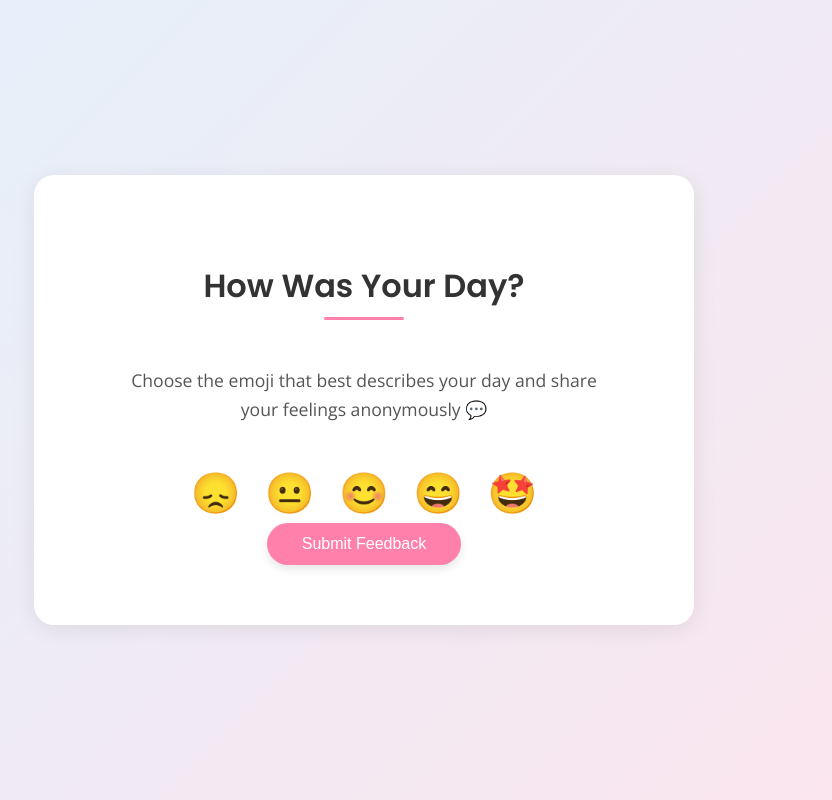
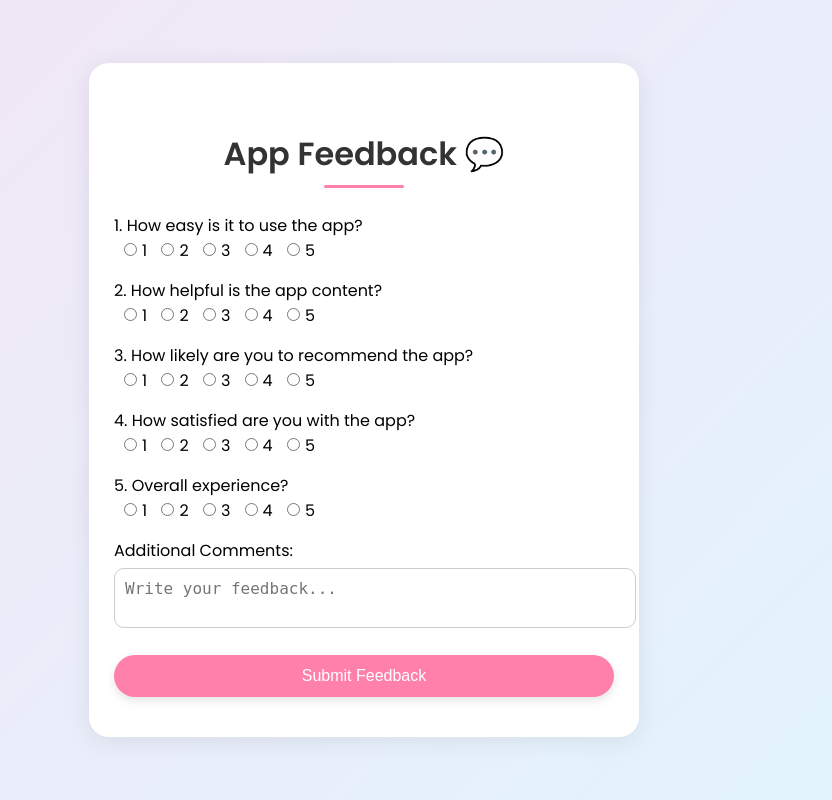
Before and after one commit to Vishva-Priya/SAFESPACE-FORUM-HACKFIT-, a PHP site: page /feedback.php in a window 1280 px wide. Shown: the whole page, without its empty margins (276-1108 px from the left). Run offline with PHP 8.4, Linux system fonts and the light colour scheme.

Commit message:
feedback added

```diff
--- a/articles.php
+++ b/articles.php
@@ -340,7 +340,7 @@
     <a class="navbar-brand" href="home.php">Home</a>
     <a class="navbar-brand" href="articles.php">Articles</a>
     <a class="navbar-brand" href="forum.php">Forum</a>
-    <a class="navbar-brand" href="#">Feedback & Contact</a>
+    <a class="navbar-brand" href="feedback.php">Feedback & Contact</a>
     <a class="navbar-brand" href="#">AI Assistance</a>
   </div>
 </nav>
@@ -412,7 +412,7 @@
         <li><a href="/privacy">Privacy & Safety</a></li>
         <li><a href="/terms">Terms of Use</a></li>
         <li><a href="/accessibility">Accessibility</a></li>
-        <li><a href="/feedback">Send Feedback</a></li>
+        <li><a href="feedback.php">Send Feedback</a></li>
       </ul>
     </div>
 
--- a/feedback.php
+++ b/feedback.php
@@ -4,39 +4,42 @@
 <head>
 <meta charset="UTF-8">
 <meta name="viewport" content="width=device-width, initial-scale=1.0">
-<title>AnonConnect Feedback</title>
-<link href="https://fonts.googleapis.com/css2?family=Poppins:wght@400;600&family=Open+Sans&display=swap" rel="stylesheet">
+<title>Feedback</title>
+<link href="https://fonts.googleapis.com/css2?family=Poppins:wght@400;600&display=swap" rel="stylesheet">
 <style>
   body {
+    margin:0;
     font-family:'Poppins',sans-serif;
-    background:linear-gradient(135deg,#e3f2fd,#fce4ec);
     display:flex;
     justify-content:center;
     align-items:center;
-    height:100vh;
-    margin:0;
+    min-height:100vh;
+    background:linear-gradient(135deg,#f3e5f5,#e1f5fe);
   }
+
   section {
     background:white;
-    padding:60px 30px;
+    padding:40px 25px;
     border-radius:20px;
     box-shadow:0 4px 25px rgba(0,0,0,0.08);
-    max-width:600px;
+    max-width:500px;
     width:90%;
-    text-align:center;
+    text-align:left;
     transition:transform 0.3s ease;
   }
-  section:hover {
-    transform:scale(1.01);
-  }
-  h2 {
+
+  section h2 {
     font-size:2rem;
     font-weight:600;
     color:#333;
     position:relative;
     display:inline-block;
+    text-align:center;
+    width:100%;
+    margin-bottom:20px;
   }
-  h2::after {
+
+  section h2::after {
     content:'';
     position:absolute;
     bottom:-10px;
@@ -47,86 +50,159 @@
     transform:translateX(-50%);
     border-radius:5px;
   }
-  p {
-    font-family:'Open Sans',sans-serif;
-    font-size:1.1rem;
-    color:#555;
-    margin:30px auto 40px;
-    line-height:1.6;
-    max-width:500px;
+
+  label {
+    display:block;
+    margin-top:15px;
+    font-weight:500;
   }
-  #emojis span {
-    cursor:pointer;
-    margin:0 10px;
-    font-size:2.5rem;
-    transition:transform 0.2s ease, filter 0.2s ease;
+
+  input[type=radio] {
+    margin-right:5px;
+    margin-left:10px;
   }
-  #emojis span:hover {
-    transform:scale(1.3);
-    filter:drop-shadow(0 0 8px #ff80ab);
+
+  textarea {
+    width:100%;
+    padding:10px;
+    margin-top:5px;
+    border-radius:10px;
+    border:1px solid #ccc;
+    font-size:1rem;
+    resize:none;
   }
+
   button {
+    width:100%;
+    margin-top:20px;
     background:#ff80ab;
     color:white;
     border:none;
-    padding:12px 35px;
+    padding:12px;
     border-radius:30px;
     font-size:1rem;
     cursor:pointer;
     box-shadow:0 4px 10px rgba(0,0,0,0.1);
     transition:0.3s;
   }
+
   button:hover {
-    transform:scale(1.05);
-    box-shadow:0 6px 15px rgba(0,0,0,0.15);
+    transform:scale(1.03);
   }
-  #thankyou {
+
+  #feedbackMessage {
     display:none;
-    margin-top:25px;
-    color:#333;
+    margin-top:15px;
     font-weight:500;
+    text-align:center;
+    padding:10px;
+    border-radius:10px;
+  }
+
+  #feedbackMessage.error {
+    background:#ffe0e0;
+    color:#d32f2f;
+  }
+
+  #feedbackMessage.success {
+    background:#e0ffe0;
+    color:#388e3c;
   }
 </style>
 </head>
-
 <body>
 
 <section>
-  <h2>How Was Your Day? </h2>
-  <p>Choose the emoji that best describes your day and share your feelings anonymously 💬</p>
+  <h2>App Feedback 💬</h2>
 
-  <div id="emojis">
-    <span onclick="selectEmoji(this)">😞</span>
-    <span onclick="selectEmoji(this)">😐</span>
-    <span onclick="selectEmoji(this)">😊</span>
-    <span onclick="selectEmoji(this)">😄</span>
-    <span onclick="selectEmoji(this)">🤩</span>
-  </div>
+  <form id="feedbackForm">
+    <!-- Question 1 -->
+    <label>1. How easy is it to use the app?</label>
+    <div>
+      <input type="radio" name="q1" value="1">1
+      <input type="radio" name="q1" value="2">2
+      <input type="radio" name="q1" value="3">3
+      <input type="radio" name="q1" value="4">4
+      <input type="radio" name="q1" value="5">5
+    </div>
 
-  <button onclick="submitFeedback()">Submit Feedback</button>
-  <p id="thankyou">💖 Thanks for sharing your mood today!</p>
+    <!-- Question 2 -->
+    <label>2. How helpful is the app content?</label>
+    <div>
+      <input type="radio" name="q2" value="1">1
+      <input type="radio" name="q2" value="2">2
+      <input type="radio" name="q2" value="3">3
+      <input type="radio" name="q2" value="4">4
+      <input type="radio" name="q2" value="5">5
+    </div>
+
+    <!-- Question 3 -->
+    <label>3. How likely are you to recommend the app?</label>
+    <div>
+      <input type="radio" name="q3" value="1">1
+      <input type="radio" name="q3" value="2">2
+      <input type="radio" name="q3" value="3">3
+      <input type="radio" name="q3" value="4">4
+      <input type="radio" name="q3" value="5">5
+    </div>
+
+    <!-- Question 4 -->
+    <label>4. How satisfied are you with the app?</label>
+    <div>
+      <input type="radio" name="q4" value="1">1
+      <input type="radio" name="q4" value="2">2
+      <input type="radio" name="q4" value="3">3
+      <input type="radio" name="q4" value="4">4
+      <input type="radio" name="q4" value="5">5
+    </div>
+
+    <!-- Question 5 -->
+    <label>5. Overall experience?</label>
+    <div>
+      <input type="radio" name="q5" value="1">1
+      <input type="radio" name="q5" value="2">2
+      <input type="radio" name="q5" value="3">3
+      <input type="radio" name="q5" value="4">4
+      <input type="radio" name="q5" value="5">5
+    </div>
+
+    <!-- Optional comments -->
+    <label>Additional Comments:</label>
+    <textarea id="comments" placeholder="Write your feedback..."></textarea>
+
+    <button type="button" onclick="submitFeedback()">Submit Feedback</button>
+  </form>
+
+  <div id="feedbackMessage"></div>
 </section>
 
 <script>
-let selectedEmoji = null;
+function submitFeedback(){
+  const form = document.getElementById('feedbackForm');
+  const q1 = form.q1.value;
+  const q2 = form.q2.value;
+  const q3 = form.q3.value;
+  const q4 = form.q4.value;
+  const q5 = form.q5.value;
+  const comments = document.getElementById('comments').value.trim();
+  const msg = document.getElementById('feedbackMessage');
 
-function selectEmoji(el) {
-  document.querySelectorAll('#emojis span').forEach(e => {
-    e.style.transform = '';
-    e.style.filter = '';
-  });
-  el.style.transform = 'scale(1.5)';
-  el.style.filter = 'drop-shadow(0 0 10px #ff80ab)';
-  selectedEmoji = el.textContent;
-}
-
-function submitFeedback() {
-  if (!selectedEmoji) {
-    alert('Please select an emoji 😊');
+  if(!q1 || !q2 || !q3 || !q4 || !q5){
+    msg.className = 'error';
+    msg.textContent = '❌ Please answer all questions before submitting.';
+    msg.style.display = 'block';
     return;
   }
-  document.getElementById('thankyou').style.display = 'block';
-  console.log("Feedback submitted:", selectedEmoji);
+
+  // Save or send data via PHP/AJAX if needed
+  console.log("Feedback Submitted:", {q1,q2,q3,q4,q5,comments});
+
+  // Clear form and show success message
+  form.reset();
+  form.style.display = 'none';
+  msg.className = 'success';
+  msg.textContent = '💖 Thank you! Your feedback has been submitted.';
+  msg.style.display = 'block';
 }
 </script>
 
--- a/forum.php
+++ b/forum.php
@@ -984,7 +984,7 @@ nav {
     <a class="navbar-brand" href="home.php">Home</a>
     <a class="navbar-brand" href="articles.php">Articles</a>
     <a class="navbar-brand" href="forum.php">Forum</a>
-    <a class="navbar-brand" href="#">Feedback & Contact</a>
+    <a class="navbar-brand" href="feedback.php">Feedback & Contact</a>
     <a class="navbar-brand" href="#">AI Assistance</a>
   </div>
 </nav>
@@ -1275,7 +1275,7 @@ nav {
         <li><a href="/privacy">Privacy & Safety</a></li>
         <li><a href="/terms">Terms of Use</a></li>
         <li><a href="/accessibility">Accessibility</a></li>
-        <li><a href="/feedback">Send Feedback</a></li>
+        <li><a href="feedback.php">Send Feedback</a></li>
       </ul>
     </div>
 
```
Also changed, not shown: home.php (+116 -59 lines).
